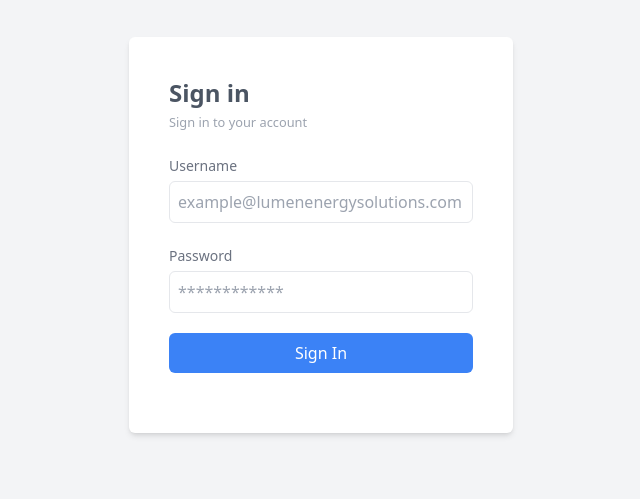
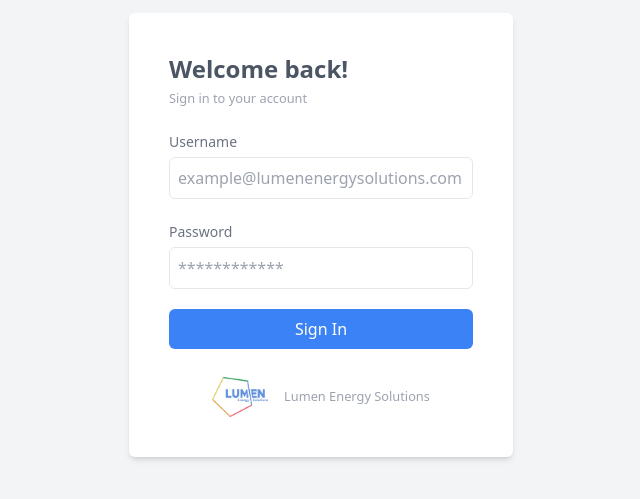
Before and after one commit to fallenxl/billing-app, a React (Vite) app in the folder client/: page /auth in a window 1280 px wide. Shown: the part 165-664 px from the top of the page, without its empty margins (319-959 px from the left). Built offline with nearby package versions, Linux system fonts and the light colour scheme.

Commit message:
added changes

```diff
--- a/client/index.html
+++ b/client/index.html
@@ -2,7 +2,7 @@
 <html lang="en">
   <head>
     <meta charset="UTF-8" />
-    <link rel="icon" type="image/svg+xml" href="/vite.svg" />
+    <link rel="icon" type="image/png" href="/lumen.png" />
     <meta name="viewport" content="width=device-width, initial-scale=1.0" />
     <title>Lumen Billing</title>
   </head>
--- a/client/src/App.tsx
+++ b/client/src/App.tsx
@@ -6,7 +6,7 @@ import { SelectAsset } from "./pages/select-asset/SelectAsset"
 import { useEffect } from "react"
 function App() {
   const urlParams = new URLSearchParams(window.location.search);
-  const token = localStorage.getItem("jwt") ?? urlParams.get('token');
+  const token = urlParams.get('token')?? localStorage.getItem("jwt");
   useEffect(() => {
     if (token) {
       localStorage.setItem('jwt', JSON.stringify({ token }))
--- a/client/src/components/sidebar/Sidebar.tsx
+++ b/client/src/components/sidebar/Sidebar.tsx
@@ -42,7 +42,7 @@ const Sidebar = ({ isOpen, setIsOpen }: SidebarProps) => {
     window.location.reload();
 };
   return (
-    <div className={`${!isOpen ? '-left-[10rem]' : "z-[100]"} md:left-0 absolute top-[4rem] md:relative md:top-0 bg-white md:flex flex-col h-[calc(100vh-64px)] md:h-screen   border-r   text-gray-600 ${isOpen ? 'w-72 ' : 'w-20 items-center '} transition-width duration-300 `}>
+    <div className={`${!isOpen ? '-left-[10rem]' : "z-[100]"} md:left-0 absolute top-[4rem] md:relative md:top-0 bg-white md:flex flex-col h-[calc(100vh-64px)]  md:h-screen   border-r   text-gray-600 ${isOpen ? 'w-72 ' : 'w-20 items-center '} transition-width duration-300 `}>
       <div className="flex items-center justify-center py-2  mb-6 border-b relative h-[4rem]">
         {customer?.img && <img src={customer?.img} alt="logo" className={`${!isOpen ? 'block ' : 'rounded-md w-12 h-12'} w-12 h-12 object-contain `} />}
 
@@ -57,7 +57,7 @@ const Sidebar = ({ isOpen, setIsOpen }: SidebarProps) => {
       <button onClick={toggleSidebar} className="hidden lg:block absolute -right-[1.1rem] bg-white top-[2.75rem] p-2 border rounded-full text-gray-500 z-10">
         {isOpen ? <ChevronLeft size={20} /> : <ChevronRight size={20} />}
       </button>
-      <nav className='h-full flex flex-col'>
+      <nav className='h-[calc(100vh-170px)] md:h-full flex flex-col'>
         <ul className='flex flex-col gap-2 px-4 flex-grow'>
           {links.map((link, index) => {
             const Icon = link.icon;
--- a/client/src/guards/auth/AuthGuard.tsx
+++ b/client/src/guards/auth/AuthGuard.tsx
@@ -8,12 +8,11 @@ import { Loading } from "../../components/loading/Loading";
 export function AuthGuard() {
     // get param from url
     const urlParams = new URLSearchParams(window.location.search);
-    let token = localStorage.getItem("jwt")?? urlParams.get('token');
+    let token =  urlParams.get('token') ?? localStorage.getItem("jwt");
     const dispatch = useDispatch();
     const [isAuthenticated, setIsAuthenticated] = useState<boolean | null>(null);
     // const user = useSelector((state: AppState) => state.auth.user);
     useEffect(() => {
-        console.log(token, urlParams.get('token'), window.location);
         if (token) {
             getCurrentUserService(JSON.parse(token).token).then((response) => {
                 if (!response) {
--- a/client/src/pages/auth/Auth.tsx
+++ b/client/src/pages/auth/Auth.tsx
@@ -47,7 +47,7 @@ export function Auth() {
             }));
 
 
-           response.authority === 'TENANT_ADMIN' ? navigate('/select', { replace: true }) : navigate('/dashboard');
+            response.authority === 'TENANT_ADMIN' ? navigate('/select', { replace: true }) : navigate('/dashboard');
 
         }).catch((_error) => {
             dispatch(setIsLoading({
@@ -70,11 +70,18 @@ export function Auth() {
             </div>}
             <main className="flex items-center justify-center w-full h-[100vh] bg-gray-100 ">
                 <div className="bg-white p-10 rounded-md shadow-md w-96 ">
-                    <div className="mb-5">
-                        <h1 className="text-2xl font-semibold text-gray-600">Sign in</h1>
+                    <div className="mb-5  gap-4">
+
+
+                        <h1 className="text-2xl font-semibold text-gray-600">Welcome back!</h1>
+                        {/* Billing */}
+
                         <small className="text-gray-400">Sign in to your account</small>
-                        {error && <div className="bg-red-100 text-red-500 p-2 border-l-2 border-red-500 mt-2 text-sm">{error}</div>}
+
+                        {error && <div className="bg-red-100 text-red-500 p-2 border-l-2 border-red-500 mt-2 text-sm mb-2">{error}Error</div>}
+
                     </div>
+
                     <form onSubmit={handleSubmit}>
                         <div className="mb-5">
                             <label htmlFor="username" className="text-sm text-gray-500">Username</label>
@@ -92,7 +99,10 @@ export function Auth() {
                             <button className="w-full bg-blue-500 text-white p-2 rounded-md">Sign In</button>
                         </div>
                     </form>
-
+                    <div className="flex items-center justify-center gap-4 mt-7">
+                        <img src="/lumen.png" alt="logo" className="w-14 " />
+                        <small className="text-gray-400">Lumen Energy Solutions</small>
+                    </div>
 
                 </div>
             </main>
```
Also changed, not shown: client/public/lumen.png (added).
